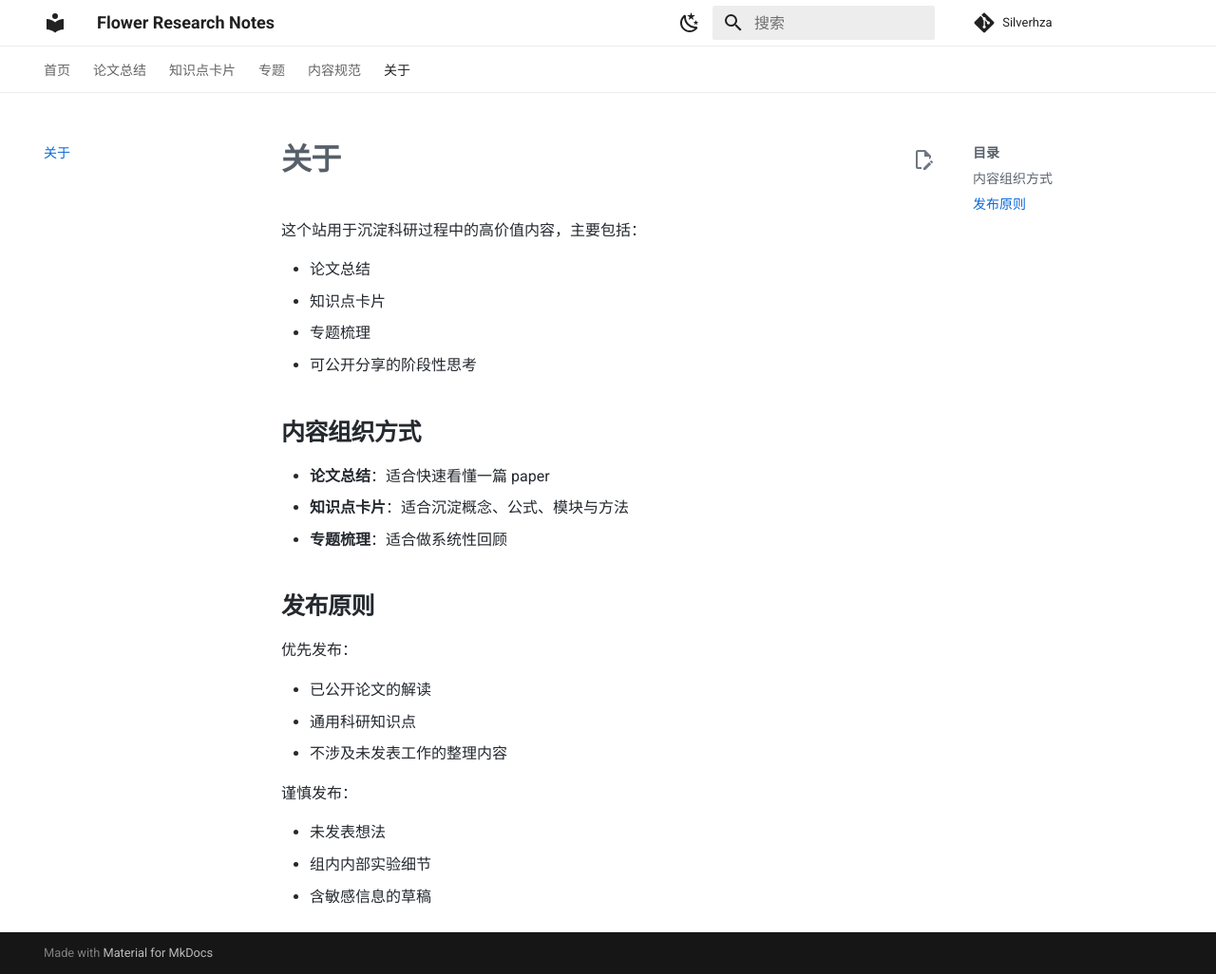
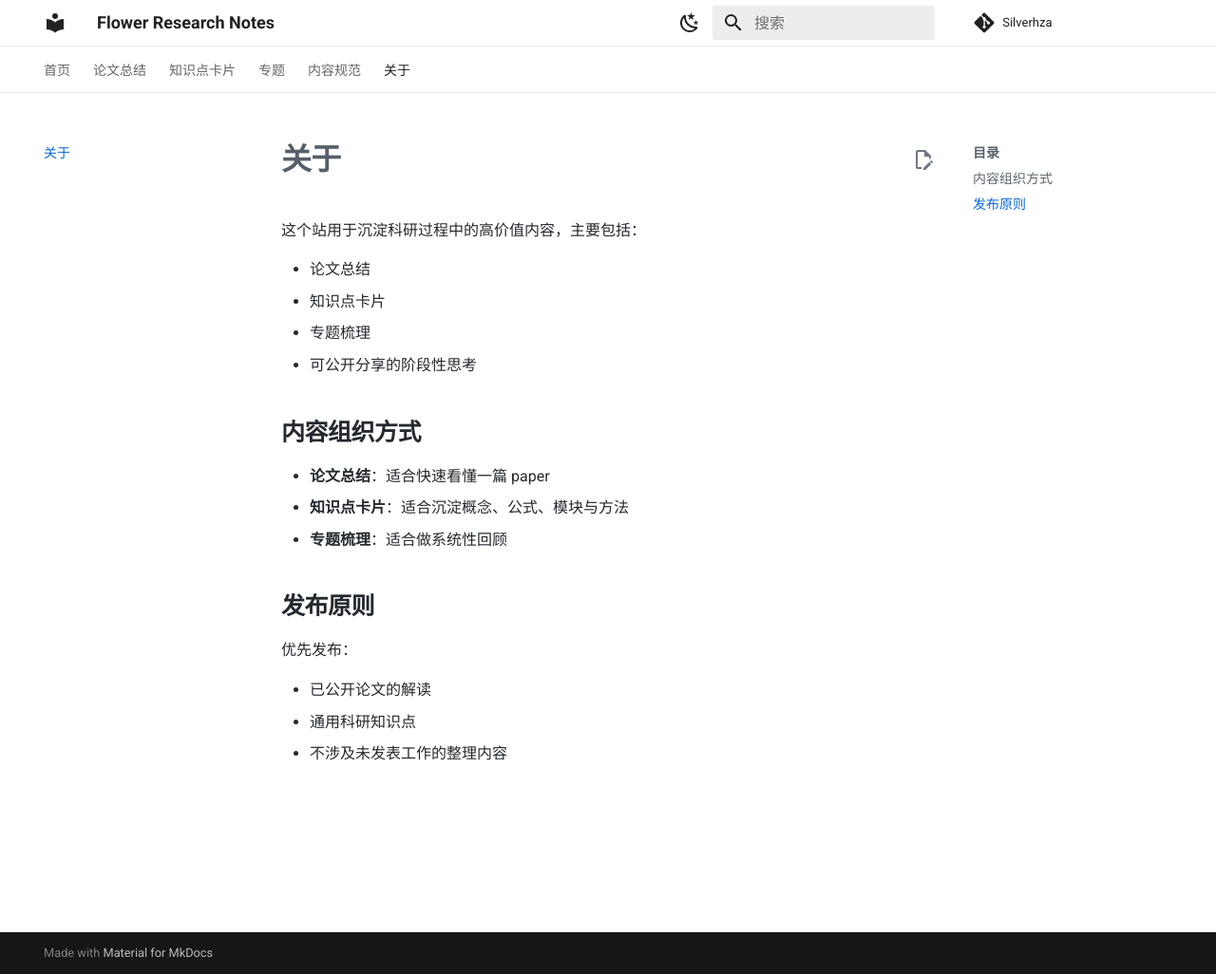
Before and after one commit to Silverhza/silverhza.github.io, an MkDocs documentation site: the page built from docs/about.md, in a window 1280 px wide and 1026 px high. Shown: the whole window at 95% size. Built offline with MkDocs 1.6.1 and Material for MkDocs 9.7.7, drawn with Linux system fonts in a browser that asks for light colours.

Commit message:
Update about.md

```diff
--- a/docs/about.md
+++ b/docs/about.md
@@ -20,9 +20,3 @@
 - 已公开论文的解读
 - 通用科研知识点
 - 不涉及未发表工作的整理内容
-
-谨慎发布：
-
-- 未发表想法
-- 组内内部实验细节
-- 含敏感信息的草稿
```
